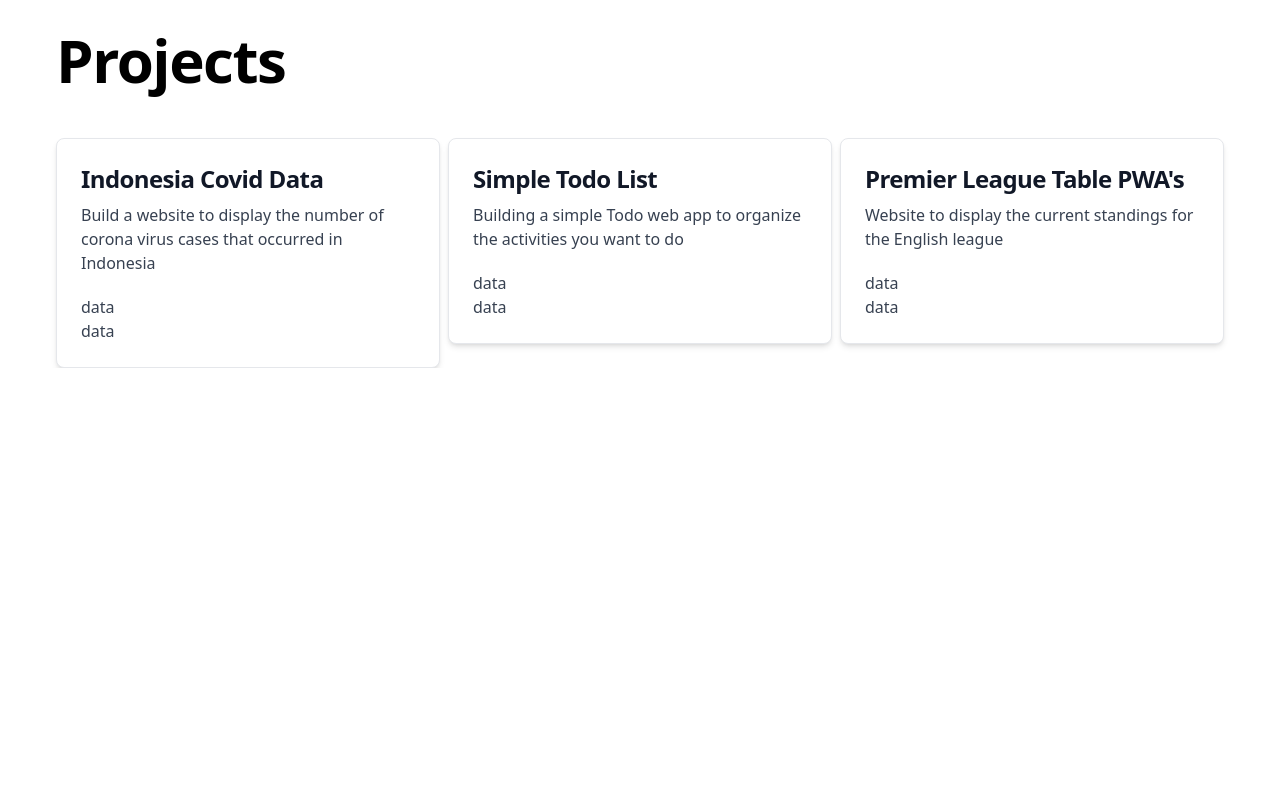
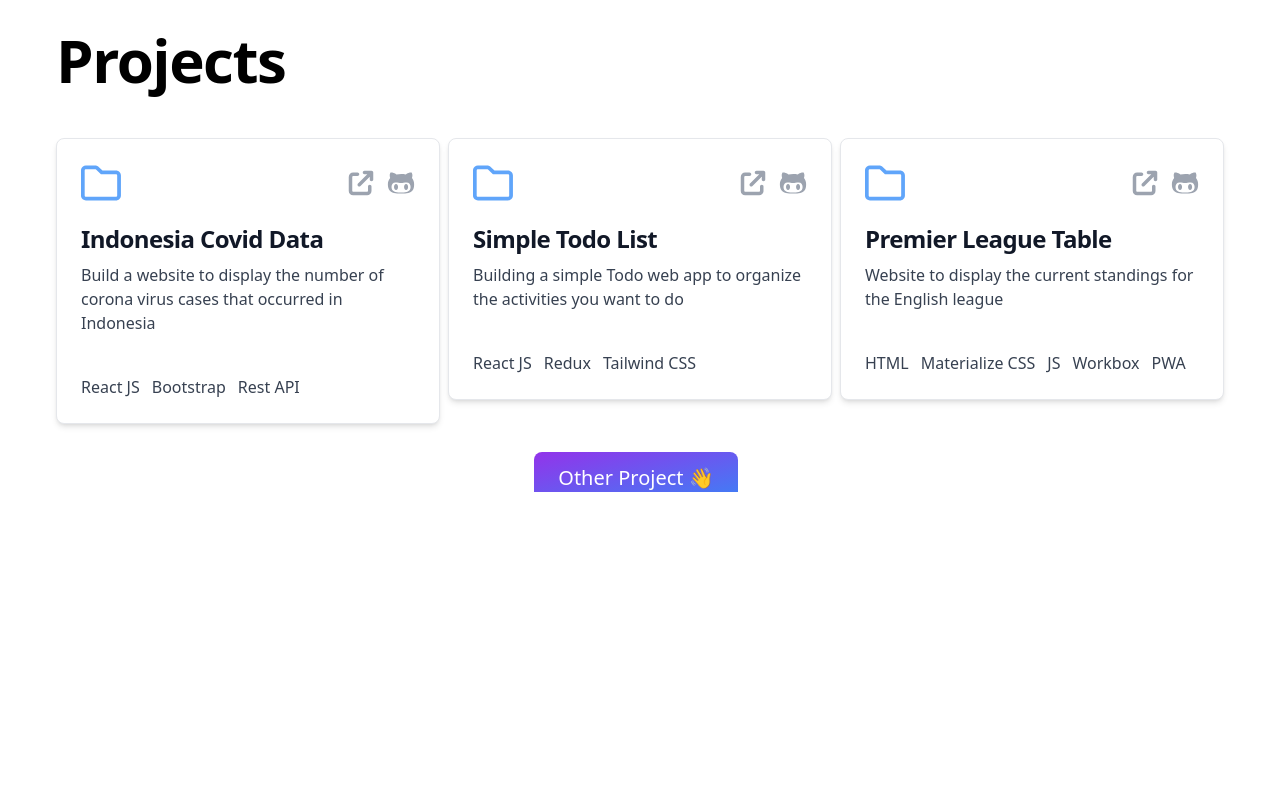
Before and after one commit to FranzSinaga/portfolio-v1, a Next.js app: page / in a window 1280 px wide. Shown: the part 1700-2500 px from the top of the page. Built offline with nearby package versions, Linux system fonts and the light colour scheme.

Commit message:
Fill Project, Add ArrowIcons and Add BasicIcons

```diff
--- /dev/null
+++ b/Icons/ArrowIcons.jsx
@@ -0,0 +1,12 @@
+// Font Awesome Pro 6.2.0 by @fontawesome - https://fontawesome.com License - https://fontawesome.com/license (Commercial License) Copyright 2022 Fonticons, Inc.
+export const UpRightFromSquareIcon = ({ className }) => {
+  return (
+    <svg
+      className={className}
+      xmlns="http://www.w3.org/2000/svg"
+      viewBox="0 0 448 512"
+    >
+      <path d="M288 32c-17.7 0-32 14.3-32 32s14.3 32 32 32h50.7L169.4 265.4c-12.5 12.5-12.5 32.8 0 45.3s32.8 12.5 45.3 0L384 141.3V192c0 17.7 14.3 32 32 32s32-14.3 32-32V64c0-17.7-14.3-32-32-32H288zM80 64C35.8 64 0 99.8 0 144V400c0 44.2 35.8 80 80 80H336c44.2 0 80-35.8 80-80V320c0-17.7-14.3-32-32-32s-32 14.3-32 32v80c0 8.8-7.2 16-16 16H80c-8.8 0-16-7.2-16-16V144c0-8.8 7.2-16 16-16h80c17.7 0 32-14.3 32-32s-14.3-32-32-32H80z" />
+    </svg>
+  );
+};
--- /dev/null
+++ b/Icons/BasicIcons.jsx
@@ -0,0 +1,12 @@
+// Font Awesome Pro 6.2.0 by @fontawesome - https://fontawesome.com License - https://fontawesome.com/license (Commercial License) Copyright 2022 Fonticons, Inc.
+export const FolderIcons = ({ className }) => {
+  return (
+    <svg
+      className={className}
+      xmlns="http://www.w3.org/2000/svg"
+      viewBox="0 0 512 512"
+    >
+      <path d="M447.1 96h-172.1L226.7 50.75C214.7 38.74 198.5 32 181.5 32H63.1c-35.35 0-64 28.66-64 64v320c0 35.34 28.65 64 64 64h384c35.35 0 64-28.66 64-64V160C511.1 124.7 483.3 96 447.1 96zM463.1 416c0 8.824-7.178 16-16 16h-384c-8.822 0-16-7.176-16-16V96c0-8.824 7.178-16 16-16h117.5c4.273 0 8.293 1.664 11.31 4.688L255.1 144h192c8.822 0 16 7.176 16 16V416z" />
+    </svg>
+  );
+};
--- a/Icons/SocialIcons.jsx
+++ b/Icons/SocialIcons.jsx
@@ -13,7 +13,6 @@
 
 export const GithubIcon = ({ className }) => {
   return (
-    <div>
     <svg
       className={className}
       xmlns="http://www.w3.org/2000/svg"
@@ -21,7 +20,18 @@
     >
       <path d="M165.9 397.4c0 2-2.3 3.6-5.2 3.6-3.3.3-5.6-1.3-5.6-3.6 0-2 2.3-3.6 5.2-3.6 3-.3 5.6 1.3 5.6 3.6zm-31.1-4.5c-.7 2 1.3 4.3 4.3 4.9 2.6 1 5.6 0 6.2-2s-1.3-4.3-4.3-5.2c-2.6-.7-5.5.3-6.2 2.3zm44.2-1.7c-2.9.7-4.9 2.6-4.6 4.9.3 2 2.9 3.3 5.9 2.6 2.9-.7 4.9-2.6 4.6-4.6-.3-1.9-3-3.2-5.9-2.9zM244.8 8C106.1 8 0 113.3 0 252c0 110.9 69.8 205.8 169.5 239.2 12.8 2.3 17.3-5.6 17.3-12.1 0-6.2-.3-40.4-.3-61.4 0 0-70 15-84.7-29.8 0 0-11.4-29.1-27.8-36.6 0 0-22.9-15.7 1.6-15.4 0 0 24.9 2 38.6 25.8 21.9 38.6 58.6 27.5 72.9 20.9 2.3-16 8.8-27.1 16-33.7-55.9-6.2-112.3-14.3-112.3-110.5 0-27.5 7.6-41.3 23.6-58.9-2.6-6.5-11.1-33.3 2.6-67.9 20.9-6.5 69 27 69 27 20-5.6 41.5-8.5 62.8-8.5s42.8 2.9 62.8 8.5c0 0 48.1-33.6 69-27 13.7 34.7 5.2 61.4 2.6 67.9 16 17.7 25.8 31.5 25.8 58.9 0 96.5-58.9 104.2-114.8 110.5 9.2 7.9 17 22.9 17 46.4 0 33.7-.3 75.4-.3 83.6 0 6.5 4.6 14.4 17.3 12.1C428.2 457.8 496 362.9 496 252 496 113.3 383.5 8 244.8 8zM97.2 352.9c-1.3 1-1 3.3.7 5.2 1.6 1.6 3.9 2.3 5.2 1 1.3-1 1-3.3-.7-5.2-1.6-1.6-3.9-2.3-5.2-1zm-10.8-8.1c-.7 1.3.3 2.9 2.3 3.9 1.6 1 3.6.7 4.3-.7.7-1.3-.3-2.9-2.3-3.9-2-.6-3.6-.3-4.3.7zm32.4 35.6c-1.6 1.3-1 4.3 1.3 6.2 2.3 2.3 5.2 2.6 6.5 1 1.3-1.3.7-4.3-1.3-6.2-2.2-2.3-5.2-2.6-6.5-1zm-11.4-14.7c-1.6 1-1.6 3.6 0 5.9 1.6 2.3 4.3 3.3 5.6 2.3 1.6-1.3 1.6-3.9 0-6.2-1.4-2.3-4-3.3-5.6-2z" />
     </svg>
-    </div>
+  );
+};
+
+export const GithubAltIcon = ({ className }) => {
+  return (
+    <svg
+      className={className}
+      xmlns="http://www.w3.org/2000/svg"
+      viewBox="0 0 480 512"
+    >
+      <path d="M186.1 328.7c0 20.9-10.9 55.1-36.7 55.1s-36.7-34.2-36.7-55.1 10.9-55.1 36.7-55.1 36.7 34.2 36.7 55.1zM480 278.2c0 31.9-3.2 65.7-17.5 95-37.9 76.6-142.1 74.8-216.7 74.8-75.8 0-186.2 2.7-225.6-74.8-14.6-29-20.2-63.1-20.2-95 0-41.9 13.9-81.5 41.5-113.6-5.2-15.8-7.7-32.4-7.7-48.8 0-21.5 4.9-32.3 14.6-51.8 45.3 0 74.3 9 108.8 36 29-6.9 58.8-10 88.7-10 27 0 54.2 2.9 80.4 9.2 34-26.7 63-35.2 107.8-35.2 9.8 19.5 14.6 30.3 14.6 51.8 0 16.4-2.6 32.7-7.7 48.2 27.5 32.4 39 72.3 39 114.2zm-64.3 50.5c0-43.9-26.7-82.6-73.5-82.6-18.9 0-37 3.4-56 6-14.9 2.3-29.8 3.2-45.1 3.2-15.2 0-30.1-.9-45.1-3.2-18.7-2.6-37-6-56-6-46.8 0-73.5 38.7-73.5 82.6 0 87.8 80.4 101.3 150.4 101.3h48.2c70.3 0 150.6-13.4 150.6-101.3zm-82.6-55.1c-25.8 0-36.7 34.2-36.7 55.1s10.9 55.1 36.7 55.1 36.7-34.2 36.7-55.1-10.9-55.1-36.7-55.1z" />
+    </svg>
   );
 };
 
--- a/components/Cards/Cards.jsx
+++ /dev/null
@@ -1,18 +0,0 @@
-const Cards = ({ title, detail}) => {
-  return (
-    <div className="block p-6 max-w-sm bg-white rounded-lg border border-gray-200 shadow-md hover:bg-gray-100 dark:bg-gray-800 dark:border-gray-700 dark:hover:bg-gray-700">
-      <h5 className="mb-2 text-2xl font-bold tracking-tight text-gray-900 dark:text-white">
-        {title}
-      </h5>
-      <p className="font-normal text-gray-700 dark:text-gray-400">
-        {detail}
-      </p>
-      <ul className="flex flex-col font-normal text-gray-700 dark:text-gray-400 mt-5">
-        <li>data</li>
-        <li>data</li>
-      </ul>
-    </div>
-  );
-};
-
-export default Cards;
--- /dev/null
+++ b/components/Cards/ProjectCards.jsx
@@ -0,0 +1,51 @@
+import { GithubAltIcon } from "../../Icons/SocialIcons";
+import { UpRightFromSquareIcon } from "../../Icons/ArrowIcons";
+import { FolderIcons } from "../../Icons/BasicIcons";
+
+const ProjectCards = ({ title, detail, tech, GithubLink = "", Link = "" }) => {
+  return (
+    <div className="block p-6 max-w-sm bg-white rounded-lg border border-gray-200 shadow-md  dark:bg-gray-800 dark:border-gray-700 ">
+      <div className="flex flex-row justify-between items-center mb-5">
+        <div>
+          <FolderIcons className="w-10 h-10 fill-blue-400" />
+        </div>
+        <div className="flex flex-row gap-3">
+          {Link === "" ? (
+            ""
+          ) : (
+            <a
+              href={Link}
+              className="text-gray-400 hover:text-white"
+              target="_BLANK"
+            >
+              <UpRightFromSquareIcon className="w-7 h-7 font-light fill-gray-400 hover:fill-blue-400" />
+            </a>
+          )}
+
+          {GithubLink === "" ? (
+            ""
+          ) : (
+            <a
+              href={GithubLink}
+              className="text-gray-400 hover:text-white"
+              target="_BLANK"
+            >
+              <GithubAltIcon className="w-7 h-7 fill-gray-400 hover:fill-blue-400" />
+            </a>
+          )}
+        </div>
+      </div>
+      <h5 className="mb-2 text-2xl font-bold tracking-tight text-gray-900 dark:text-white">
+        {title}
+      </h5>
+      <p className="font-normal text-gray-700 dark:text-gray-400">{detail}</p>
+      <ul className="flex flex-row gap-3 font-normal font-thin text-gray-700 dark:text-gray-400 mt-10">
+        {tech.map((element) => (
+          <li key={element}>{element}</li>
+        ))}
+      </ul>
+    </div>
+  );
+};
+
+export default ProjectCards;
--- a/components/NavBar/Nav.jsx
+++ b/components/NavBar/Nav.jsx
@@ -58,6 +58,14 @@
             </li>
             <li>
               <a
+                href="#projects"
+                className="block py-2 pr-4 pl-3 text-gray-700 rounded hover:bg-gray-100 md:hover:bg-transparent md:border-0 md:hover:text-blue-700 md:p-0 dark:text-gray-400 md:dark:hover:text-white dark:hover:bg-gray-700 dark:hover:text-white md:dark:hover:bg-transparent"
+              >
+                Project
+              </a>
+            </li>
+            <li>
+              <a
                 href="#experience"
                 className="block py-2 pr-4 pl-3 text-gray-700 rounded hover:bg-gray-100 md:hover:bg-transparent md:border-0 md:hover:text-blue-700 md:p-0 dark:text-gray-400 md:dark:hover:text-white dark:hover:bg-gray-700 dark:hover:text-white md:dark:hover:bg-transparent"
               >
--- a/pages/index.tsx
+++ b/pages/index.tsx
@@ -2,7 +2,7 @@
 import Head from "next/head";
 import Image from "next/image";
 import AnimatedBgHero from "../components/Hero/AnimatedBgHero";
-import Cards from "../components/Cards/Cards";
+import ProjectCards from "../components/Cards/ProjectCards";
 import Timeline from "../components/Timeline/Timeline";
 
 import { GithubIcon, LinkedinIcon, EnvelopeIcon } from "../Icons/SocialIcons";
@@ -60,7 +60,7 @@
         </div>
       </div>
 
-      <div className="pt-96 bg-white dark:bg-gray-900 border-gray-900">
+      <div className="pt-96 bg-white dark:bg-gray-900 border-gray-900" id="projects">
         <div className="container mx-auto flex flex-col">
           <div className="mx-14">
             <h1 className="max-w-4xl mb-12 text-4xl font-extrabold tracking-tight leading-none md:text-5xl xl:text-6xl dark:text-white">
@@ -68,23 +68,44 @@
             </h1>
             <div className="flex flex-row md:justify-center lg:justify-center xl:justify-start flex-wrap gap-5 sm:gap-5 md:gap-4 lg:gap-2">
               <div className=" md:basis-72 lg:basis-auto">
-                <Cards
+                <ProjectCards
                   title="Indonesia Covid Data"
                   detail="Build a website to display the number of corona virus cases that occurred in Indonesia"
+                  tech={["React JS", "Bootstrap", "Rest API"]}
+                  Link="https://franzsinaga.github.io/SimpleIndonesiaCoronavirus/"
+                  GithubLink="https://github.com/FranzSinaga/SimpleIndonesiaCoronavirus"
                 />
               </div>
               <div className=" md:basis-72 lg:basis-auto">
-                <Cards
+                <ProjectCards
                   title="Simple Todo List"
                   detail="Building a simple Todo web app to organize the activities you want to do"
+                  tech={["React JS", "Redux", "Tailwind CSS"]}
+                  Link="https://franzsinaga.github.io/r_todolist/"
+                  GithubLink="https://github.com/FranzSinaga/r_todolist"
                 />
               </div>
               <div className=" md:basis-72 lg:basis-auto">
-                <Cards
-                  title="Premier League Table PWA's"
+                <ProjectCards
+                  title="Premier League Table"
                   detail="Website to display the current standings for the English league"
+                  tech={["HTML", "Materialize CSS", "JS", "Workbox", "PWA"]}
+                  Link="https://fir-hosting-a2698.web.app/"
+                  GithubLink="https://github.com/FranzSinaga/pwa-premier-league-table"
                 />
               </div>
+            </div>
+          </div>
+          <div className="px-4 mt-10">
+            <div className="mx-auto text-center">
+              <a
+                href="https://github.com/FranzSinaga?tab=repositories"
+                type="button"
+                className="text-white text-xl bg-gradient-to-br from-purple-600 to-blue-500 hover:bg-gradient-to-bl focus:ring-4 focus:outline-none focus:ring-blue-300 dark:focus:ring-blue-800 font-light rounded-lg text-sm px-6 py-3 text-center mr-2 mb-2"
+                target="_BLANK"
+              >
+                Other Project 👋
+              </a>
             </div>
           </div>
         </div>
@@ -120,7 +141,7 @@
             <a
               href="mailto:sinagafranz12@gmail.com"
               type="button"
-              className="text-white text-lg bg-gradient-to-br from-purple-600 to-blue-500 hover:bg-gradient-to-bl focus:ring-4 focus:outline-none focus:ring-blue-300 dark:focus:ring-blue-800 font-medium rounded-lg text-sm px-6 py-3 text-center mr-2 mb-2"
+              className="text-white text-lg bg-gradient-to-br from-purple-600 to-blue-500 hover:bg-gradient-to-bl focus:ring-4 focus:outline-none focus:ring-blue-300 dark:focus:ring-blue-800 font-light rounded-lg text-sm px-6 py-3 text-center mr-2 mb-2"
             >
               Say Hello 👋
             </a>
```
Lines whose indentation alone changed are shown as unchanged.
